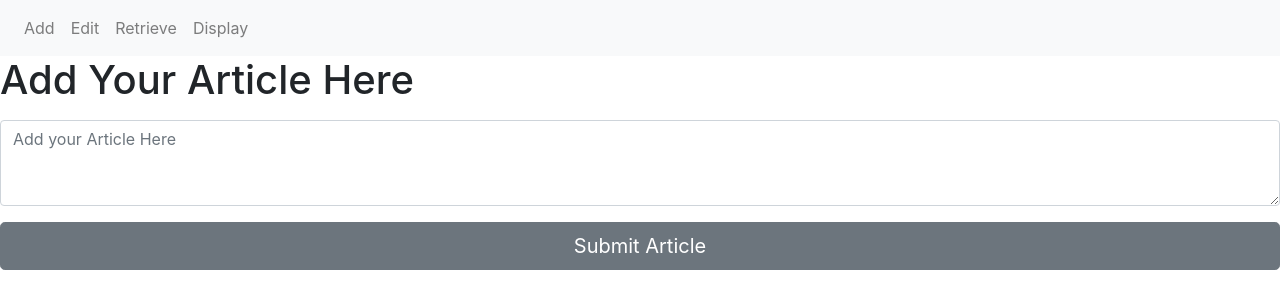
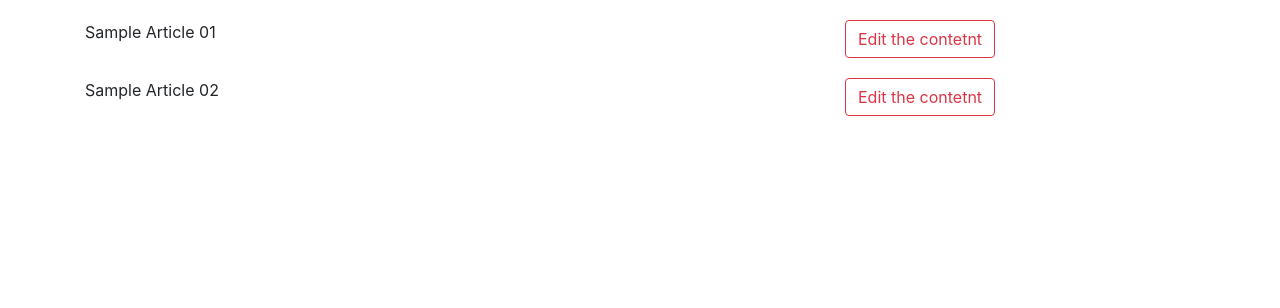
Before and after one commit to Dilansilva/Interview-Web, a React (Create React App) app: page /edit in a window 1280 px wide. Shown: the top 308 px of the page. Built offline with nearby package versions, Linux system fonts and the light colour scheme.

Commit message:
Edit page is done

```diff
--- a/package.json
+++ b/package.json
@@ -10,6 +10,7 @@
     "react": "^17.0.1",
     "react-bootstrap": "^1.5.1",
     "react-dom": "^17.0.1",
+    "react-router-dom": "^5.2.0",
     "react-scripts": "4.0.3",
     "web-vitals": "^1.0.1"
   },
--- a/src/App.js
+++ b/src/App.js
@@ -2,12 +2,13 @@ import React,{Component} from 'react';
 import { Button } from 'react-bootstrap';
 import 'bootstrap/dist/css/bootstrap.min.css';
 
-import Home from './pages/Home';
+import Home from './pages/Home';//iMPort home/add page
+import Edit from './pages/Edit';//import Edit page
 const App = () => {
   return(
     <div>
 
-          <Home/>
+          <Edit/>
     </div>
   );
 }
--- /dev/null
+++ b/src/components/Article.js
@@ -0,0 +1,28 @@
+import React from 'react';
+import {Row,
+        Button,
+        Container,
+        Col } from 'react-bootstrap';
+import 'bootstrap/dist/css/bootstrap.min.css';
+
+const Article = (props) => {
+    return(
+        <div style={{padding : '10px'}}>
+            <Container>
+                <Row>
+                    <Col sm={8}>
+                        {props.article}
+                    </Col>
+
+                    <Col sm={4}>
+                        <Button variant="outline-danger">
+                            Edit the contetnt
+                        </Button>
+                    </Col>
+                </Row>
+            </Container>
+        </div>
+    );
+}
+
+export default Article;
--- a/src/pages/Edit.js
+++ b/src/pages/Edit.js
@@ -0,0 +1,21 @@
+import React from 'react';
+import { Form,
+        Button } from 'react-bootstrap';
+import 'bootstrap/dist/css/bootstrap.min.css';
+
+import Article from "../components/Article";
+
+const Edit = () => {
+    return(
+        <div style={{padding: 10}}>
+            <Article
+                article="Sample Article 01"
+            />
+            <Article
+                article="Sample Article 02"
+            />
+        </div>
+    );
+}
+
+export default Edit;
--- a/src/pages/Home.js
+++ b/src/pages/Home.js
@@ -20,7 +20,7 @@ const Home = () => {
                     </Form.Group>
                 </Form>
 
-                    <Button variant="secondary" size="lg" block>
+                    <Button variant="secondary" size="lg" block>{/* Submit Button    */}
                         Submit Article
                     </Button>
         </div>
```
Also changed, not shown: 1 other file (tests, documents, lock files or other folders).
